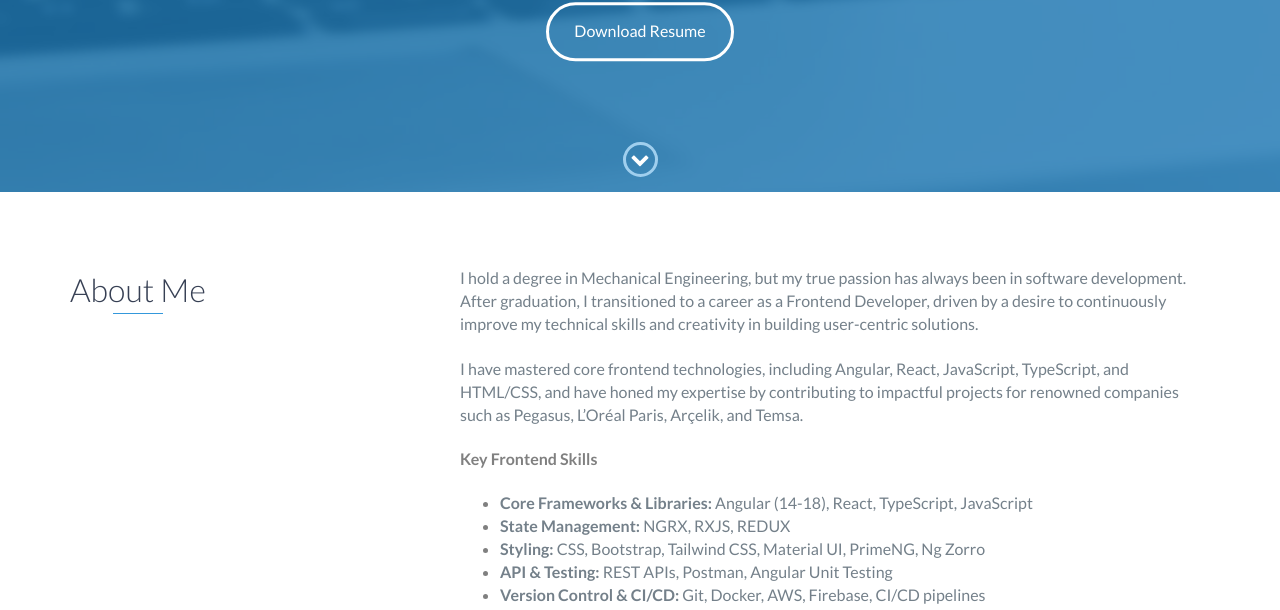
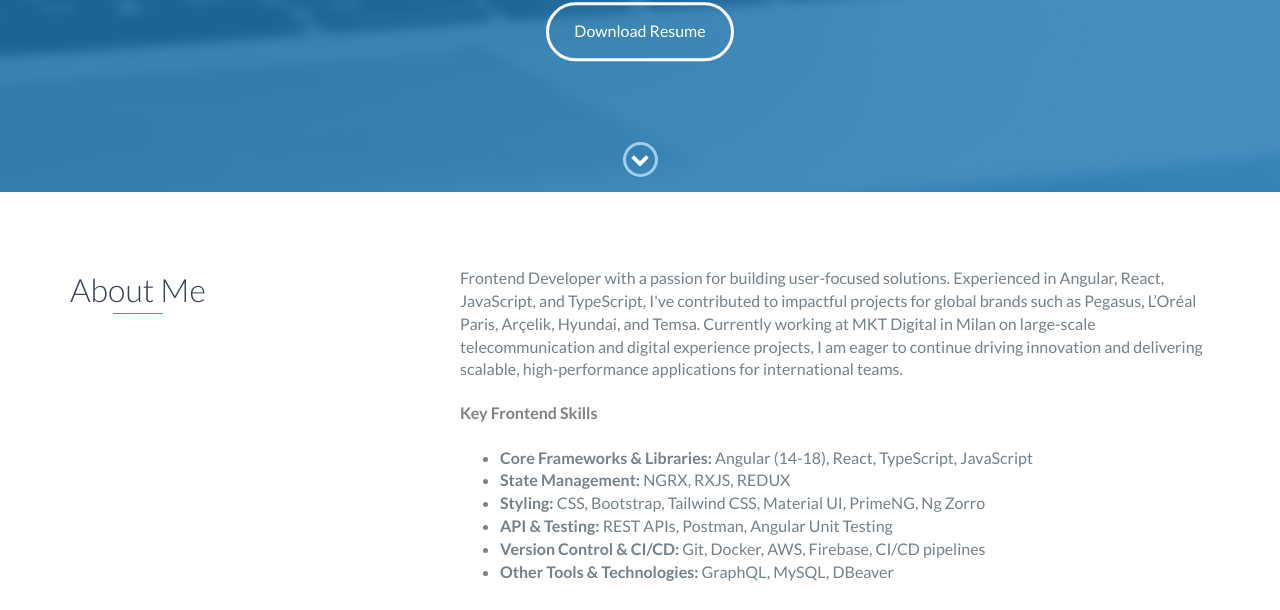
Before and after one commit to aysenurrozdemir/aysenurrozdemir.github.io, a website: page index.html in a window 1280 px wide. Shown: the part 608-1218 px from the top of the page. Drawn offline with nearby package versions, Linux system fonts and the light colour scheme.

Commit message:
about me updated

```diff
--- a/index.html
+++ b/index.html
@@ -80,15 +80,12 @@
                 </div>
                 <div class="col-md-8">
                     <p>
-                        I hold a degree in Mechanical Engineering, but my true passion has always been in software development.
-                        After graduation, I transitioned to a career as a Frontend Developer, driven by a desire to continuously
-                        improve my technical skills and creativity in building user-centric solutions.
-                    </p>
-                    <br>
-                    <p>
-                        I have mastered core frontend technologies, including Angular, React, JavaScript, TypeScript, and HTML/CSS,
-                        and have honed my expertise by contributing to impactful projects for renowned companies
-                        such as Pegasus, L’Oréal Paris, Arçelik, and Temsa.
+                        Frontend Developer with a passion for building user-focused solutions. Experienced in Angular,
+                        React, JavaScript, and TypeScript, I've contributed to impactful projects for global brands
+                        such as Pegasus, L’Oréal Paris, Arçelik, Hyundai, and Temsa. Currently working at MKT Digital
+                        in Milan on large-scale telecommunication and digital experience projects,
+                        I am eager to continue driving innovation and delivering scalable,
+                        high-performance applications for international teams.
                     </p>
 <!--                    <br>-->
 <!--                    <p>-->
```
